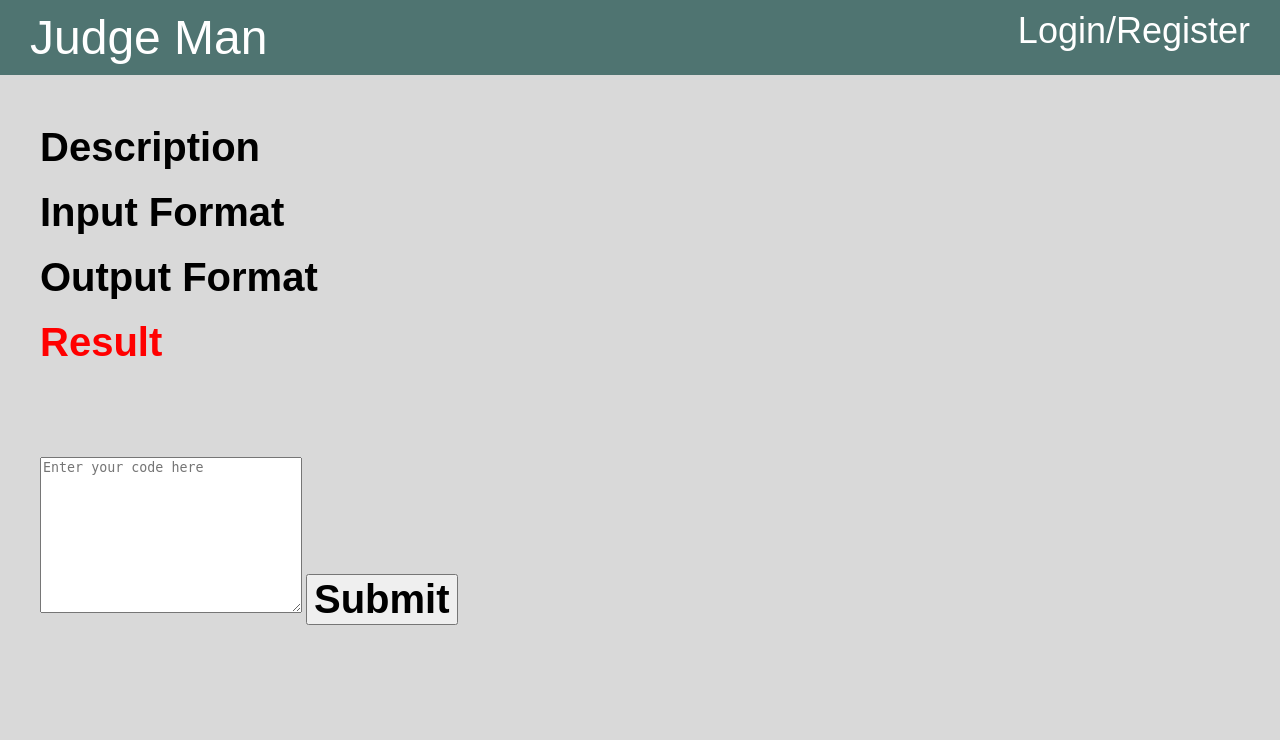
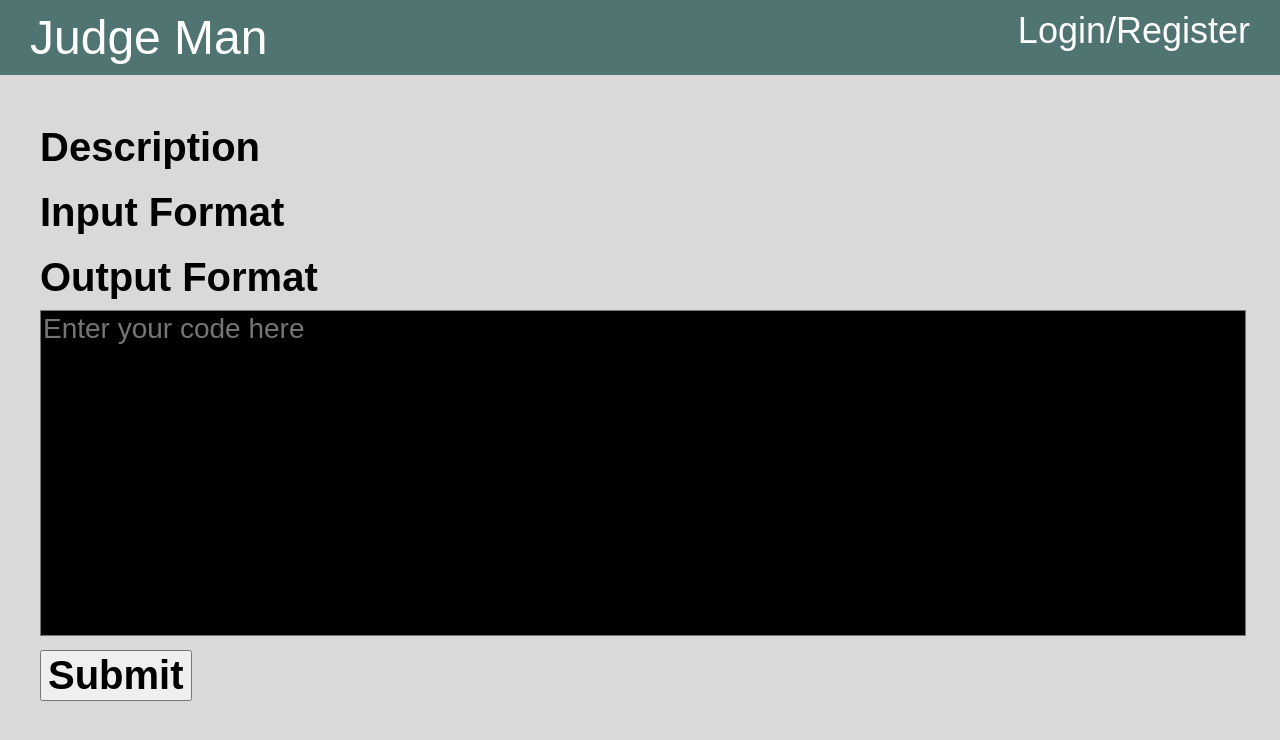
Before and after one commit to fatbrother/JudgeMan, a Flask app: template templates/problem.html in a window 1280 px wide. Shown: the top 740 px of the page. Run offline with Flask 2, Linux system fonts and the light colour scheme; the template is opened without the code that fills it, so the values that code supplies are empty.

Commit message:
add code area

```diff
--- a/app/__init__.py
+++ b/app/__init__.py
@@ -17,3 +17,6 @@ bcrypt = Bcrypt(app)
 login_manager = LoginManager(app)
 login_manager.session_protection = "strong"
 login_manager.login_view = 'login'
+
+from .pages import registerBlueprints
+registerBlueprints(app)
--- a/app/account/account.py
+++ b/app/account/account.py
@@ -11,9 +11,6 @@ class User(UserMixin):
         self.level = level
         self.passProblems = passProblems
 
-    def __repr__(self):
-        return f"User('{self.id}', '{self.email}', '{self.username}', '{self.level}', '{self.passProblems}')"
-
 @login_manager.user_loader
 def load_user(user_id):
     userInfo = accounts.searchById(user_id)
--- a/main.py
+++ b/main.py
@@ -1,6 +1,4 @@
 from app import app
-import app.pages as pages
 
 if __name__ == '__main__':
-    pages.registerBlueprints(app)
     app.run(debug=True)
--- a/static/mainStyle.css
+++ b/static/mainStyle.css
@@ -148,3 +148,21 @@ body {
     text-align: left;
     font-family: "IBM Plex Serif", sans-serif;
 }
+
+.code {
+    width: 100%;
+}
+
+.codeArea {
+    width: 100%;
+    height: 100%;
+    resize: none;
+    background-color: black;
+    color: white;
+    font-family: "IBM Plex Serif", sans-serif;
+    font-size: 28px;
+}
+
+.codeArea::placeholder {
+    font: 28px "IBM Plex Serif", sans-serif;
+}
--- a/templates/problem.html
+++ b/templates/problem.html
@@ -28,18 +28,18 @@
 				{{ problem.hint }}
 			</div>
 		{% endif %}
-		{% if result != None %}
+		{% if result %}
 			{% if result == 'AC' %}
-			<div class="subtitle" style="color:green">Result</div>
+			<div class="subtitle" style="color:green">{{ result }}</div>
 			{% else %}
-			<div class="subtitle" style="color:red">Result</div>
+			<div class="subtitle" style="color:red">{{ result }}</div>
 			<pre class="insideText">{{ input }}</pre>
 			<pre class="insideText">{{ output }}</pre>
 			{% endif %}
 		{% endif %}
 
 		<form method="post" class="code">
-			<textarea name="code" cols="30" rows="10" placeholder="Enter your code here"></textarea>
+			<textarea name="code" class="codeArea" cols="30" rows="10" placeholder="Enter your code here"></textarea>
 			<input type="submit" value="Submit", name="submit", class="subtitle">
 		</form>
 	</div>
```
Also changed, not shown: app/pages/addProblemPage.py (deleted, +0 -21 lines), app/pages/problemPage.py (+8 -4 lines).
